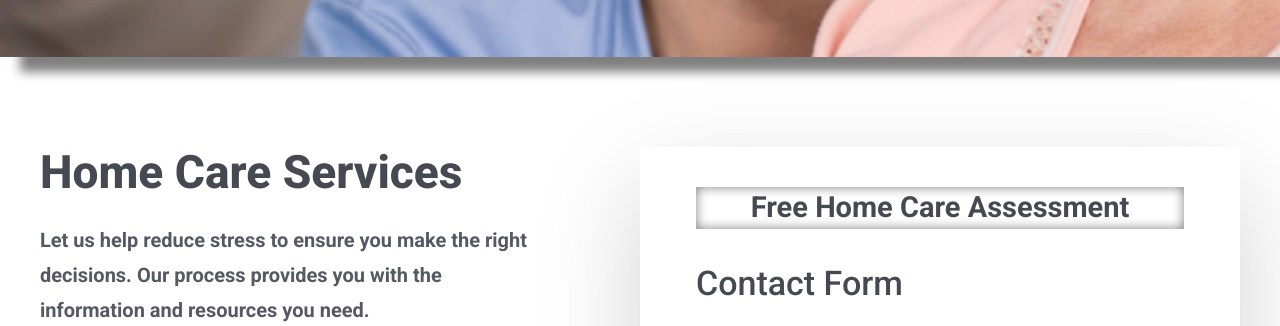
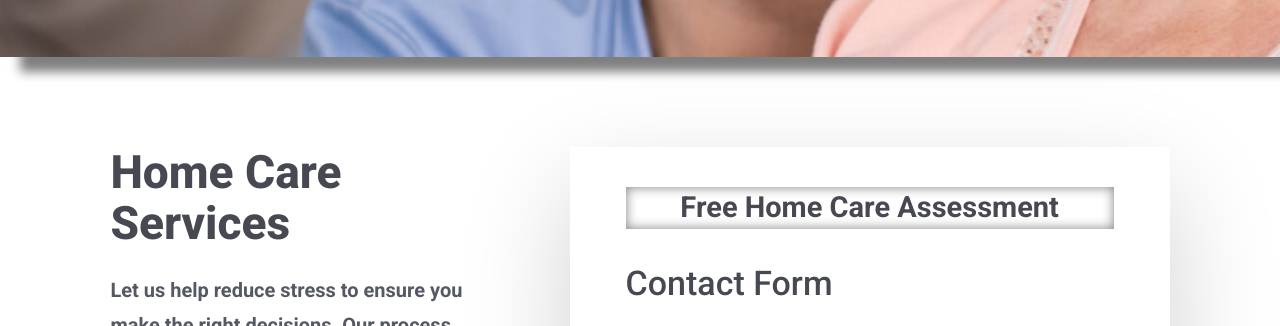
Before and after one commit to kamillamamatova/Wellness-Care, a plain HTML site: page index.html in a window 1280 px wide. Shown: the part 703-1029 px from the top of the page. Drawn offline with nearby package versions, Linux system fonts and the light colour scheme.

Commit message:
Added padding to the left and right side of the home care services section

```diff
--- a/styles.css
+++ b/styles.css
@@ -372,6 +372,8 @@ footer h2 {
 
 .assessment {
   padding-top: 90px;
+  padding-left: 5.5%;
+  padding-right: 5.5%;
 }
 
 .assessment-wrap {
```
